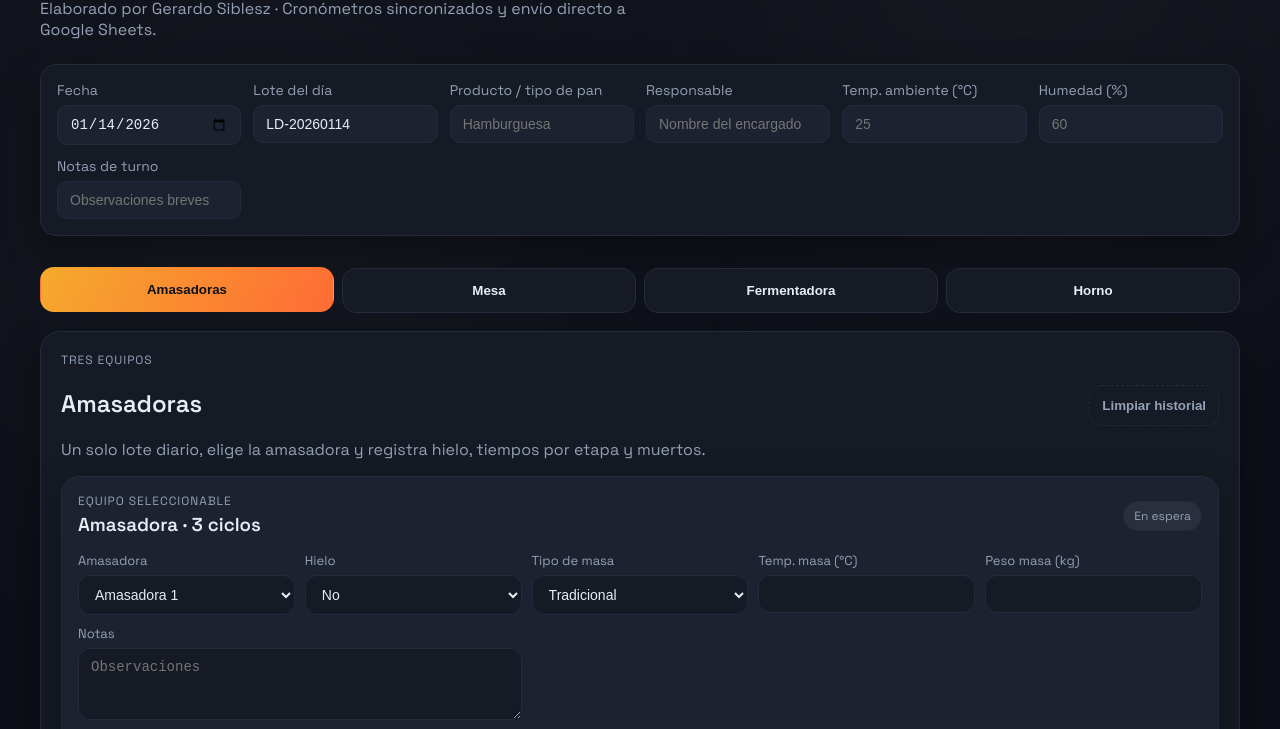
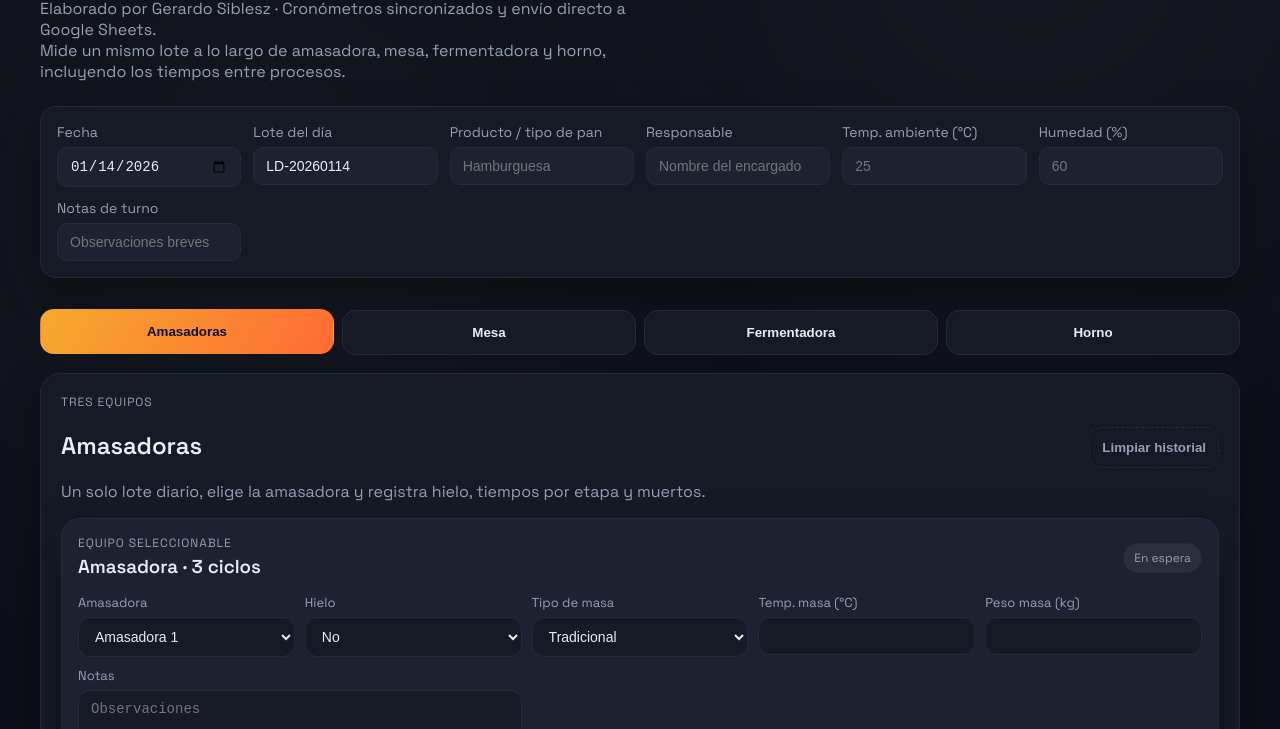
Before and after one commit to Gsiblesz/Centro-Caracas, a plain HTML site: page index.html in a window 1280 px wide. Shown: the part 118-847 px from the top of the page. Drawn offline with Linux system fonts and the light colour scheme.

Commit message:
Add in-app note about single-lot tracking

```diff
--- a/index.html
+++ b/index.html
@@ -16,6 +16,7 @@
       <p class="eyebrow">Control de tiempos de producción · Pan de Tata</p>
       <h1>Control de tiempos de producción</h1>
       <p class="lede">Elaborado por Gerardo Siblesz · Cronómetros sincronizados y envío directo a Google Sheets.</p>
+      <p class="lede">Mide un mismo lote a lo largo de amasadora, mesa, fermentadora y horno, incluyendo los tiempos entre procesos.</p>
     </div>
     <form class="shift-form" id="shiftForm" autocomplete="off">
       <label class="shift-field shift-field--date">
```
